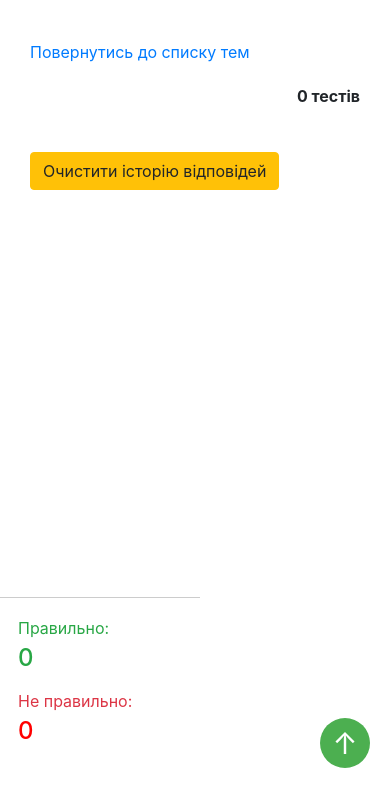
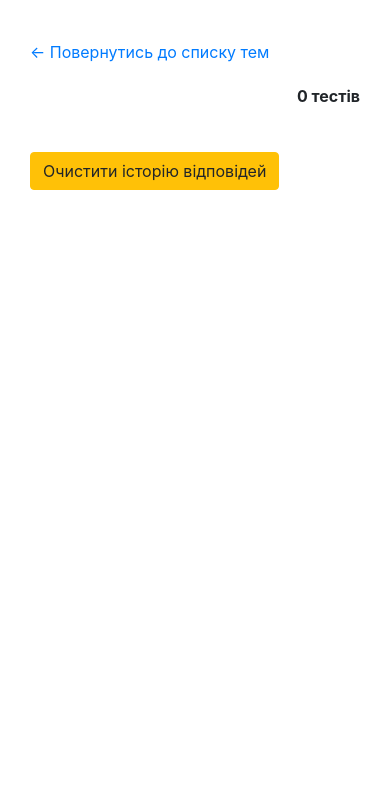
Before and after one commit to ravlyuk/green-way-free, a FastAPI app: template api/templates/subject.html in a window 390 px wide. Shown: the part 56-844 px from the top of the page. Run offline with FastAPI, Linux system fonts and the light colour scheme; the template is opened without the code that fills it, so the values that code supplies are empty; some libraries are stand-ins or nearby versions.

Commit message:
Add new favicon.png, little optimize for mobile screen, add arrow back to subjects

```diff
--- a/api/static/css/pdr-style.css
+++ b/api/static/css/pdr-style.css
@@ -11,6 +11,7 @@
     padding-bottom: 20px;
 }
 
+
 .results-container {
     position: fixed;
     bottom: 0;
@@ -19,6 +20,12 @@
     padding: 10px;
     border-top: 1px solid #ccc;
     width: 200px;
+}
+
+@media (max-width: 1400px) {
+    .results-container {
+        display: none;
+    }
 }
 
 .wrong-text {
@@ -46,6 +53,12 @@
 
 .btn-up:before {
     content: "\2191"; /* Unicode character for upward arrow */
+}
+
+@media (max-width: 1400px) {
+    .btn-up {
+        display: none;
+    }
 }
 
 .comments {
@@ -81,7 +94,7 @@
 }
 
 .answer input:checked + label {
-  background-color: yellow;
+    background-color: yellow;
 }
 
 
--- a/api/templates/base.html
+++ b/api/templates/base.html
@@ -9,11 +9,16 @@
 
     <link rel="stylesheet" href="https://maxcdn.bootstrapcdn.com/bootstrap/4.0.0/css/bootstrap.min.css"
           integrity="sha384-Gn5384xqQ1aoWXA+058RXPxPg6fy4IWvTNh0E263XmFcJlSAwiGgFAW/dAiS6JXm" crossorigin="anonymous">
+    <script src="https://stackpath.bootstrapcdn.com/bootstrap/4.3.1/js/bootstrap.min.js"
+            integrity="sha384-JjSmVgyd0p3pXB1rRibZUAYoIIy6OrQ6VrjIEaFf/nJGzIxFDsf4x0xIM+B07jRM"
+            crossorigin="anonymous"></script>
+
     <link rel="stylesheet" href="{{ url_for('static', path='css/pdr-style.css') }}">
-    <link href="https://green-way.com.ua/themes/greenway/assets/images/favicon.ico" rel="icon" type="image/x-icon">
+    <link href="{{ url_for('static', path='images/favicon.png') }}" rel="icon" type="image/x-icon">
 </head>
 
 <body>
+
 <!-- Fixed top menu and logo -->
 <nav class="navbar navbar-expand-lg navbar-dark fixed-top">
     <div class="container">
--- a/api/templates/subject.html
+++ b/api/templates/subject.html
@@ -4,9 +4,10 @@
 
 {% block content %}
 
+
     <div class="container mt-3 main-container">
         <div style="margin-bottom: 20px;">
-            <a href="/pdr/">Повернутись до списку тем</a>
+            <a href="/pdr/"><span class="arrow-icon">&larr;</span> Повернутись до списку тем</a>
         </div>
 
         <button class="btn-up" onclick="scrollToTop()"></button>
```
Also changed, not shown: api/static/images/favicon.png (added).
